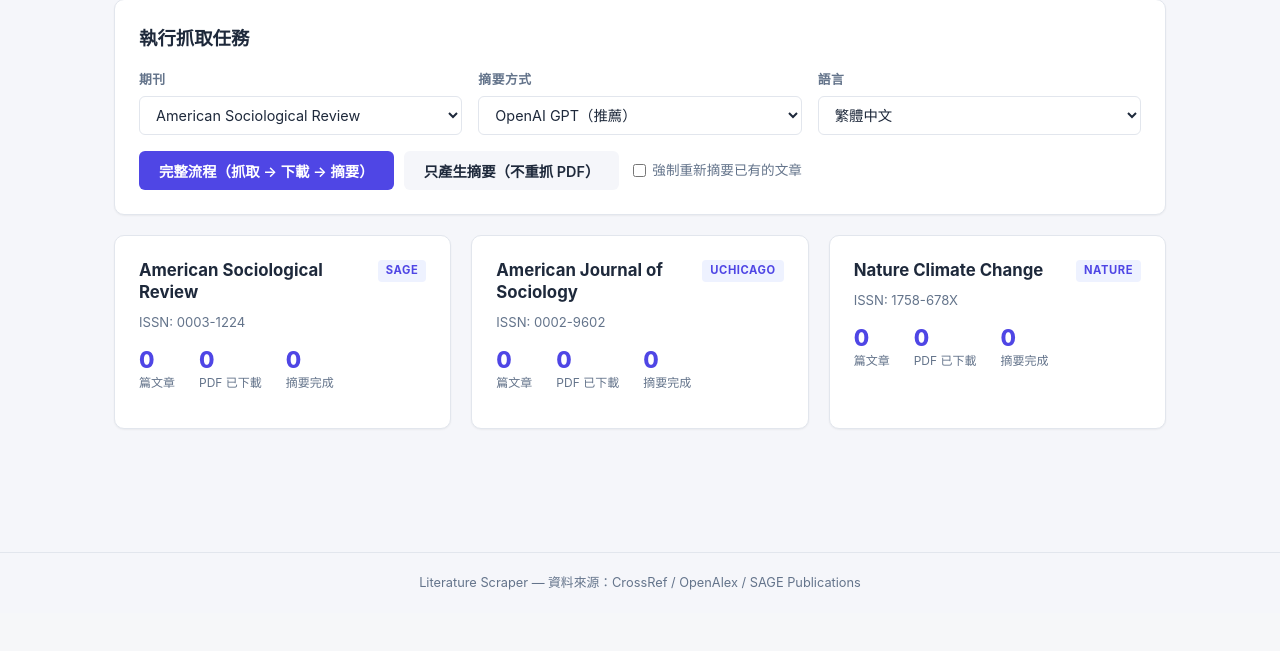
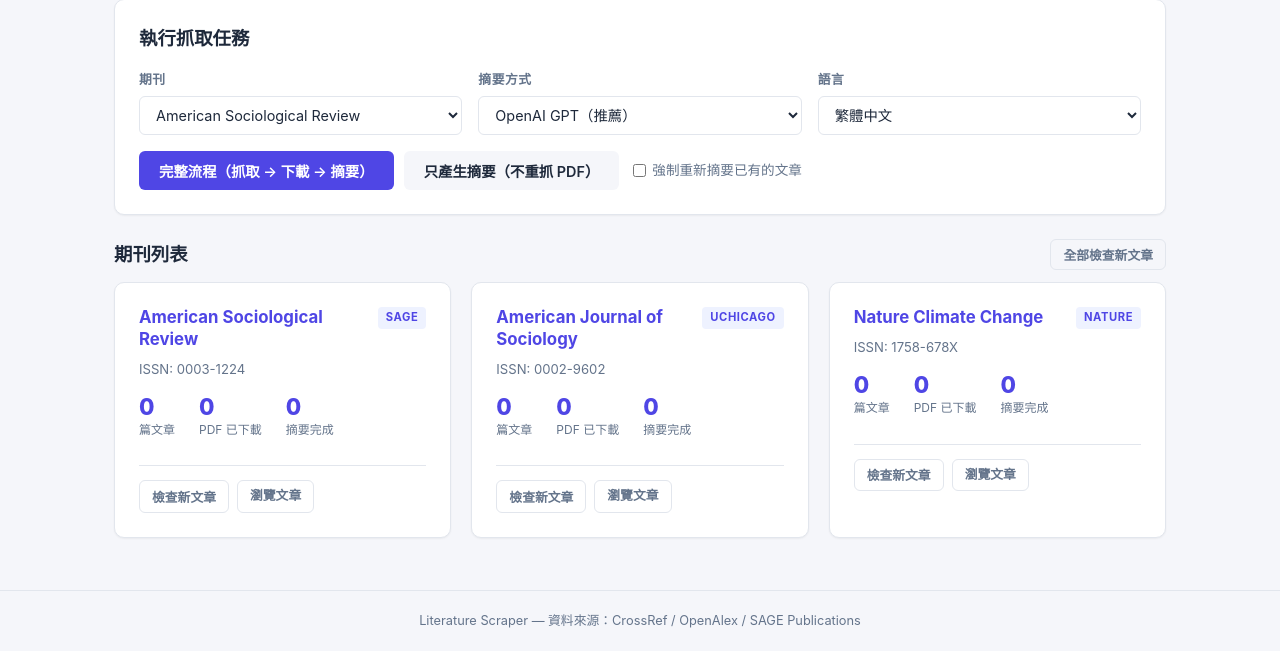
Before and after one commit to torrentpien/literature-scrape, a Flask app: page / in a window 1280 px wide. Shown: the part 187-838 px from the top of the page. Before the commit the page ends 777 px from the top, so only its background shows below. Run offline with Flask 3, Linux system fonts and the light colour scheme; data that the repository does not hold is empty.

Commit message:
feat: check for new journal issues from homepage
Each journal card now has a "檢查新文章" button that:
1. Fetches the latest article list via RSS (fast, no PDF download)
2. Compares DOIs against existing metadata
3. Shows how many new articles are available
4. If new articles found, shows titles and a "下載新文章並產生摘要"
   button that triggers the full pipeline for that journal

Also:
- "全部檢查新文章" button at top to check all journals at once
- Journal cards now show current volume/issue info
- New API endpoint: GET /api/check-updates/<journal_key>

https://claude.ai/code/session_01Pr52D7BsYX34gfHSQS43CL

```diff
--- a/web/app.py
+++ b/web/app.py
@@ -291,6 +291,18 @@ def index():
         pdf_dir = PDF_DIR / key
         pdf_count = len(list(pdf_dir.glob("*.pdf"))) if pdf_dir.exists() else 0
 
+        # Extract latest volume/issue from metadata
+        latest_vol = ""
+        latest_iss = ""
+        if articles:
+            for a in articles:
+                v = a.get("volume", "")
+                i = a.get("issue", "")
+                if v:
+                    latest_vol = v
+                    latest_iss = i
+                    break
+
         journals_info.append({
             "key": key,
             "name": info["name"],
@@ -299,6 +311,8 @@ def index():
             "article_count": len(articles),
             "pdf_count": pdf_count,
             "summary_count": summary_count,
+            "latest_vol": latest_vol,
+            "latest_iss": latest_iss,
         })
 
     return render_template("index.html", journals=journals_info)
@@ -446,6 +460,46 @@ def api_summarize_only():
                     "journal": journal_key})
 
 
+@app.route("/api/check-updates/<journal_key>")
+def api_check_updates(journal_key: str):
+    """
+    Check if a journal has new articles not yet in our metadata.
+
+    Fetches the latest article list from RSS (fast) and compares DOIs
+    against the existing metadata.json. Returns new article count and titles.
+    """
+    if journal_key not in JOURNALS:
+        return jsonify({"error": "Unknown journal"}), 400
+
+    try:
+        from src.scraper import fetch_articles_rss
+        latest = fetch_articles_rss(journal_key)
+    except Exception as e:
+        return jsonify({"error": f"RSS fetch failed: {e}"}), 500
+
+    existing = load_metadata(journal_key)
+    existing_dois = {a.get("doi", "") for a in existing if a.get("doi")}
+
+    new_articles = []
+    for a in latest:
+        if a.doi and a.doi not in existing_dois:
+            new_articles.append({
+                "title": a.title,
+                "doi": a.doi,
+                "authors": a.authors[:3],
+                "publication_date": a.publication_date,
+            })
+
+    return jsonify({
+        "journal": journal_key,
+        "journal_name": JOURNALS[journal_key]["name"],
+        "rss_total": len(latest),
+        "existing_total": len(existing),
+        "new_count": len(new_articles),
+        "new_articles": new_articles[:20],
+    })
+
+
 @app.route("/api/status")
 def api_status():
     """Get current pipeline status."""
--- a/web/static/css/style.css
+++ b/web/static/css/style.css
@@ -355,6 +355,20 @@ select:focus, input[type="text"]:focus {
 }
 
 /* ── Journal Grid ────────────────────────────────────────────────────── */
+.journal-grid-header {
+  display: flex;
+  justify-content: space-between;
+  align-items: center;
+  margin-top: 24px;
+  margin-bottom: 12px;
+}
+
+.journal-grid-header h2 {
+  font-size: 1.15rem;
+  font-weight: 700;
+  margin: 0;
+}
+
 .journal-grid {
   display: grid;
   grid-template-columns: repeat(auto-fill, minmax(320px, 1fr));
@@ -366,6 +380,11 @@ select:focus, input[type="text"]:focus {
 .journal-card {
   color: var(--color-text);
   transition: box-shadow 0.2s, transform 0.2s;
+}
+
+.journal-card {
+  display: flex;
+  flex-direction: column;
 }
 
 .journal-card:hover {
@@ -442,6 +461,60 @@ select:focus, input[type="text"]:focus {
   background: var(--color-success);
   border-radius: 99px;
   transition: width 0.5s;
+}
+
+.journal-card-actions {
+  display: flex;
+  gap: 8px;
+  margin-top: 14px;
+  padding-top: 14px;
+  border-top: 1px solid var(--color-border);
+}
+
+.journal-update-result {
+  margin-top: 10px;
+  font-size: 0.85rem;
+}
+
+.journal-update-result.hidden { display: none; }
+
+.update-loading {
+  color: var(--color-info);
+}
+
+.update-none {
+  color: var(--color-success);
+}
+
+.update-error {
+  color: var(--color-danger);
+}
+
+.update-found {
+  background: var(--color-warning-light);
+  border-radius: var(--radius-sm);
+  padding: 10px 14px;
+}
+
+.update-found strong {
+  color: var(--color-warning);
+}
+
+.update-article-list {
+  margin: 8px 0;
+  padding-left: 20px;
+  font-size: 0.82rem;
+  color: var(--color-text);
+}
+
+.update-article-list li {
+  margin-bottom: 4px;
+}
+
+.update-doi {
+  font-family: var(--font-mono);
+  font-size: 0.72rem;
+  color: var(--color-text-secondary);
 }
 
 /* ── Filter Bar ──────────────────────────────────────────────────────── */
--- a/web/static/js/app.js
+++ b/web/static/js/app.js
@@ -145,6 +145,81 @@ function escapeHtml(text) {
   return div.innerHTML;
 }
 
+// ── Check for new articles ───────────────────────────────────────────────
+
+function checkUpdates(journalKey) {
+  const btn = document.getElementById("btn-check-" + journalKey);
+  const resultDiv = document.getElementById("update-result-" + journalKey);
+  if (!btn || !resultDiv) return;
+
+  btn.disabled = true;
+  btn.textContent = "檢查中...";
+  resultDiv.classList.remove("hidden");
+  resultDiv.innerHTML = '<span class="update-loading">正在查詢 RSS ...</span>';
+
+  fetch("/api/check-updates/" + journalKey)
+    .then((r) => r.json())
+    .then((data) => {
+      btn.disabled = false;
+      btn.textContent = "檢查新文章";
+
+      if (data.error) {
+        resultDiv.innerHTML =
+          '<span class="update-error">查詢失敗：' + escapeHtml(data.error) + "</span>";
+        return;
+      }
+
+      if (data.new_count === 0) {
+        resultDiv.innerHTML =
+          '<span class="update-none">沒有新文章（RSS 共 ' +
+          data.rss_total + " 篇，已有 " + data.existing_total + " 篇）</span>";
+        return;
+      }
+
+      // Build new article list
+      let html =
+        '<div class="update-found">' +
+        '<strong>發現 ' + data.new_count + ' 篇新文章！</strong>' +
+        '<ul class="update-article-list">';
+      data.new_articles.forEach((a) => {
+        html +=
+          "<li>" + escapeHtml(a.title) +
+          ' <span class="update-doi">' + escapeHtml(a.doi) + "</span></li>";
+      });
+      if (data.new_count > 20) {
+        html += "<li>...及另外 " + (data.new_count - 20) + " 篇</li>";
+      }
+      html += "</ul>";
+      html +=
+        '<button class="btn btn-sm btn-primary" onclick="fetchNewArticles(\'' +
+        journalKey + "')\">" +
+        "下載新文章並產生摘要</button>";
+      html += "</div>";
+      resultDiv.innerHTML = html;
+    })
+    .catch((err) => {
+      btn.disabled = false;
+      btn.textContent = "檢查新文章";
+      resultDiv.innerHTML =
+        '<span class="update-error">查詢失敗：' + escapeHtml(String(err)) + "</span>";
+    });
+}
+
+function fetchNewArticles(journalKey) {
+  // Set the journal selector to match and trigger full pipeline
+  const sel = document.getElementById("sel-journal");
+  if (sel) sel.value = journalKey;
+  startPipeline();
+}
+
+function checkAllUpdates() {
+  // Trigger check for every journal card on the page
+  document.querySelectorAll("[id^='btn-check-']").forEach((btn) => {
+    const key = btn.id.replace("btn-check-", "");
+    checkUpdates(key);
+  });
+}
+
 // On page load, check if pipeline is already running
 document.addEventListener("DOMContentLoaded", () => {
   fetch("/api/status")
--- a/web/templates/index.html
+++ b/web/templates/index.html
@@ -64,14 +64,25 @@
 </section>
 
 <!-- Journal Cards -->
+<div class="journal-grid-header">
+  <h2>期刊列表</h2>
+  <button class="btn btn-sm btn-outline" onclick="checkAllUpdates()">
+    全部檢查新文章
+  </button>
+</div>
 <section class="journal-grid">
   {% for j in journals %}
-  <a href="/journal/{{ j.key }}" class="card journal-card">
+  <div class="card journal-card" id="jcard-{{ j.key }}">
     <div class="journal-card-header">
-      <h3>{{ j.name }}</h3>
+      <h3><a href="/journal/{{ j.key }}">{{ j.name }}</a></h3>
       <span class="publisher-badge">{{ j.publisher | upper }}</span>
     </div>
-    <p class="journal-issn">ISSN: {{ j.issn }}</p>
+    <p class="journal-issn">
+      ISSN: {{ j.issn }}
+      {% if j.latest_vol %}
+       &middot; 目前：Vol. {{ j.latest_vol }}{% if j.latest_iss %}, No. {{ j.latest_iss }}{% endif %}
+      {% endif %}
+    </p>
     <div class="journal-stats">
       <div class="stat">
         <span class="stat-number">{{ j.article_count }}</span>
@@ -91,7 +102,17 @@
       <div class="journal-bar-fill" style="width: {{ (j.summary_count / j.article_count * 100) | int }}%"></div>
     </div>
     {% endif %}
-  </a>
+
+    <!-- Check for new issue / update actions -->
+    <div class="journal-card-actions">
+      <button class="btn btn-sm btn-outline" onclick="checkUpdates('{{ j.key }}')"
+              id="btn-check-{{ j.key }}">
+        檢查新文章
+      </button>
+      <a href="/journal/{{ j.key }}" class="btn btn-sm btn-outline">瀏覽文章</a>
+    </div>
+    <div class="journal-update-result hidden" id="update-result-{{ j.key }}"></div>
+  </div>
   {% endfor %}
 
   {% if not journals %}
```
